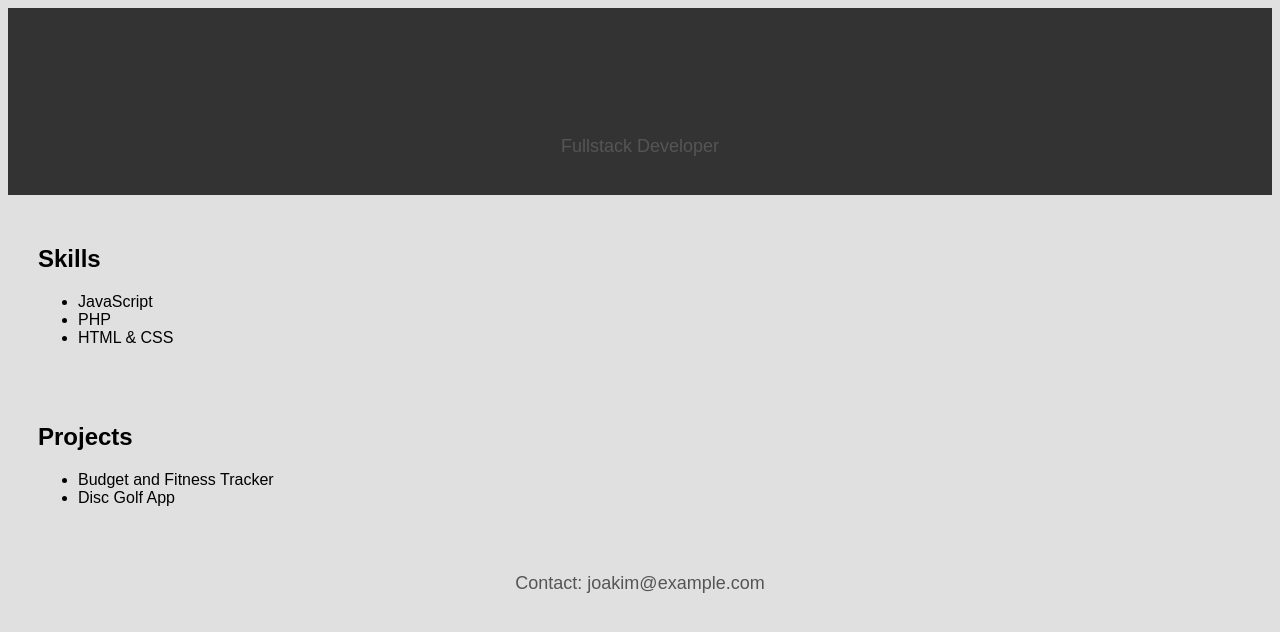
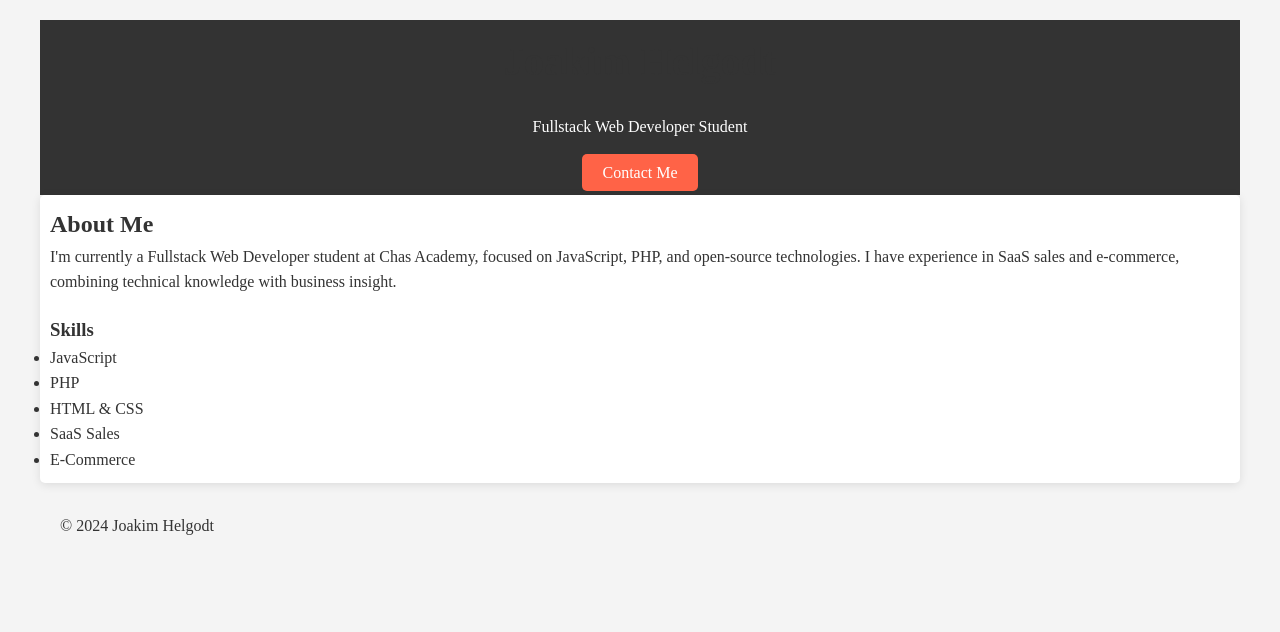
Before and after one commit to chas-academy/u02-cv-portfolio-jhelgodt, a plain HTML site: page index.html in a window 1280 px wide. Drawn offline with Linux system fonts and the light colour scheme.

Commit message:
feat: implement functional SCSS file structure and initial styling for layout and components

```diff
--- /dev/null
+++ b/_base.scss
@@ -0,0 +1,26 @@
+// Grundläggande reset
+* {
+  margin: 0;
+  padding: 0;
+  box-sizing: border-box;
+}
+
+// Globala stilar
+body {
+  font-family: $font-stack;
+  background-color: $background-color;
+  color: $text-color;
+  line-height: 1.6;
+  padding: 20px;
+}
+
+// Typografi
+h1,
+h2,
+h3 {
+  color: $primary-color;
+}
+
+p {
+  margin-bottom: $margin-base;
+}
--- /dev/null
+++ b/_components.scss
@@ -0,0 +1,16 @@
+// Stilar för knappar
+button,
+.contact-btn {
+  background-color: $secondary-color;
+  color: #fff;
+  padding: 10px 20px;
+  text-decoration: none;
+  border-radius: 5px;
+  border: none;
+  cursor: pointer;
+}
+
+button:hover,
+.contact-btn:hover {
+  background-color: darken($secondary-color, 10%);
+}
--- /dev/null
+++ b/_layout.scss
@@ -0,0 +1,27 @@
+// Flexbox-baserad layout för sektioner
+header,
+section,
+footer {
+  padding: $padding-base $margin-base;
+  max-width: 1200px;
+  margin: 0 auto;
+}
+
+header {
+  background-color: $primary-color;
+  text-align: center;
+  color: #fff;
+}
+
+header h1 {
+  font-size: 2.5rem;
+  margin-bottom: $margin-base;
+}
+
+section {
+  background-color: #fff;
+  border-radius: 5px;
+  box-shadow: 0 2px 10px rgba(0, 0, 0, 0.1);
+  margin-bottom: $margin-base;
+  padding: $padding-base;
+}
--- /dev/null
+++ b/_variables.scss
@@ -0,0 +1,12 @@
+// Färgvariabler
+$primary-color: #333;
+$secondary-color: #ff6347;
+$text-color: #333;
+$background-color: #f4f4f4;
+
+// Typsnitt
+$font-stack: "Arial, sans-serif";
+
+// Marginaler och padding
+$padding-base: 10px;
+$margin-base: 20px;
--- a/index.html
+++ b/index.html
@@ -3,34 +3,43 @@
   <head>
     <meta charset="UTF-8" />
     <meta name="viewport" content="width=device-width, initial-scale=1.0" />
-    <title>Portfolio</title>
+    <meta http-equiv="X-UA-Compatible" content="ie=edge" />
+    <title>Joakim Helgodt - Portfolio</title>
     <link rel="stylesheet" href="main.css" />
   </head>
   <body>
+    <!-- Header -->
     <header>
-      <h1>Joakim Helgodt</h1>
-      <p>Fullstack Developer</p>
+      <div class="header-content">
+        <h1>Joakim Helgodt</h1>
+        <p>Fullstack Web Developer Student</p>
+        <a href="#contact" class="contact-btn">Contact Me</a>
+      </div>
     </header>
 
-    <section id="skills">
-      <h2>Skills</h2>
+    <!-- About Me Section -->
+    <section id="about">
+      <h2>About Me</h2>
+      <p>
+        I'm currently a Fullstack Web Developer student at Chas Academy, focused
+        on JavaScript, PHP, and open-source technologies. I have experience in
+        SaaS sales and e-commerce, combining technical knowledge with business
+        insight.
+      </p>
+      <h3>Skills</h3>
       <ul>
         <li>JavaScript</li>
         <li>PHP</li>
         <li>HTML & CSS</li>
+        <li>SaaS Sales</li>
+        <li>E-Commerce</li>
       </ul>
     </section>
 
-    <section id="projects">
-      <h2>Projects</h2>
-      <ul>
-        <li>Budget and Fitness Tracker</li>
-        <li>Disc Golf App</li>
-      </ul>
-    </section>
+    <!-- More sections (e.g. Projects, Contact) will go here -->
 
     <footer>
-      <p>Contact: joakim@example.com</p>
+      <p>&copy; 2024 Joakim Helgodt</p>
     </footer>
   </body>
 </html>
--- a/main.scss
+++ b/main.scss
@@ -1,19 +1,11 @@
 // main.scss
 
-// Testa grundläggande styling
-body {
-  background-color: #e0e0e0; // En ljusgrå bakgrund för hela sidan
-  font-family: Arial, sans-serif;
-}
+// Importera variabler först
+@import "variables";
 
-h1 {
-  color: #333; // En mörkare färg för huvudrubriker
-  text-align: center;
-  margin-top: 50px;
-}
+// Importera grundläggande stilar och layout
+@import "base";
+@import "layout";
 
-p {
-  font-size: 18px;
-  color: #555; // Ljusgrå för brödtext
-  text-align: center;
-}
+// Importera komponenter
+@import "components";
```
Also changed, not shown: main.css, 1 other file.
